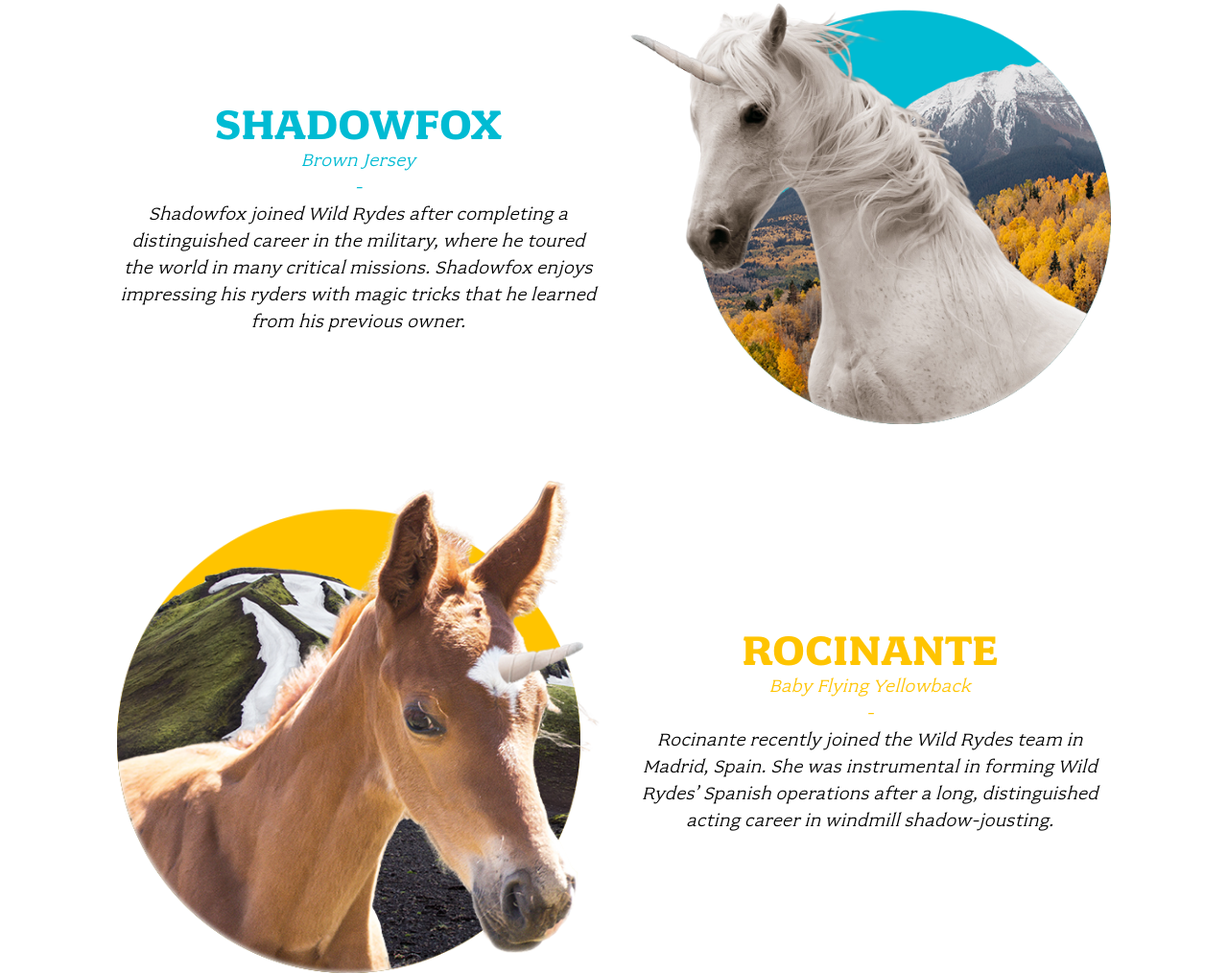
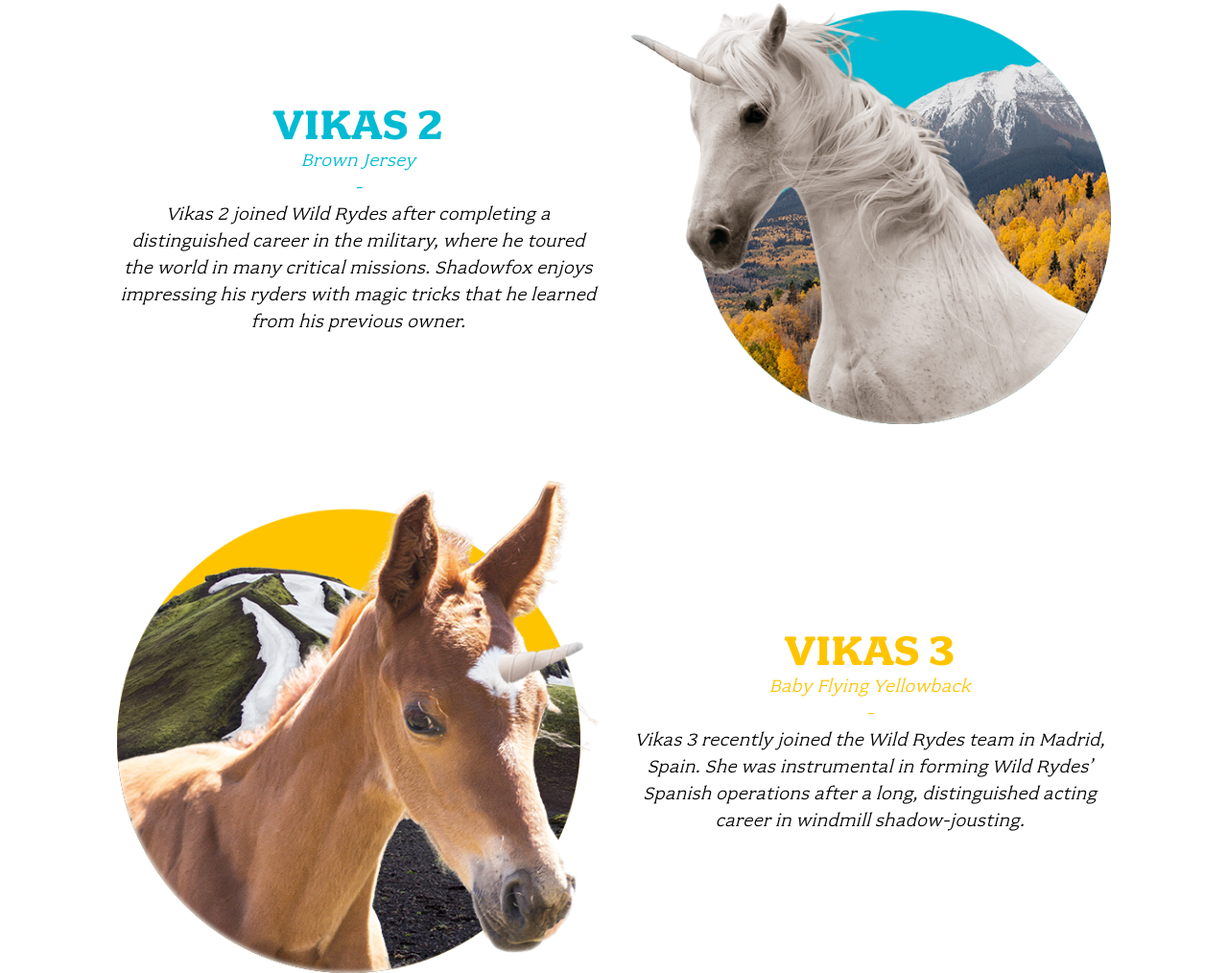
Before and after one commit to vk0232/vikas-Wild-Rydes-Site, a plain HTML site: page unicorns.html in a window 1280 px wide. Shown: the part 1402-2416 px from the top of the page at 96% size. Drawn offline with Linux system fonts and the light colour scheme.

Commit message:
Update unicorns.html

```diff
--- a/unicorns.html
+++ b/unicorns.html
@@ -71,10 +71,10 @@
         </div>
 
         <div class="columns medium-7 medium-pull-5 large-6 large-pull-6 xlarge-5 xlarge-pull-5 xxlarge-4 xxlarge-offset-1">
-          <h2 class="title">Shadowfox</h2>
+          <h2 class="title">Vikas 2</h2>
           <div class="subtitle">Brown Jersey</div>
           <p class="content">
-            Shadowfox joined Wild Rydes after completing a distinguished career in the military, where he toured the world in many critical missions. Shadowfox enjoys impressing his ryders with magic tricks that he learned from his previous owner.
+            Vikas 2 joined Wild Rydes after completing a distinguished career in the military, where he toured the world in many critical missions. Shadowfox enjoys impressing his ryders with magic tricks that he learned from his previous owner.
           </p>
         </div>
       </div>
@@ -87,10 +87,10 @@
         </div>
 
         <div class="columns medium-7 large-6 xlarge-5 xxlarge-4">
-          <h2 class="title">Rocinante</h2>
+          <h2 class="title">Vikas 3</h2>
           <div class="subtitle">Baby Flying Yellowback</div>
           <p class="content">
-            Rocinante recently joined the Wild Rydes team in Madrid, Spain. She was instrumental in forming Wild Rydes’ Spanish operations after a long, distinguished acting career in windmill shadow-jousting.
+            Vikas 3 recently joined the Wild Rydes team in Madrid, Spain. She was instrumental in forming Wild Rydes’ Spanish operations after a long, distinguished acting career in windmill shadow-jousting.
           </p>
         </div>
       </div>
```
